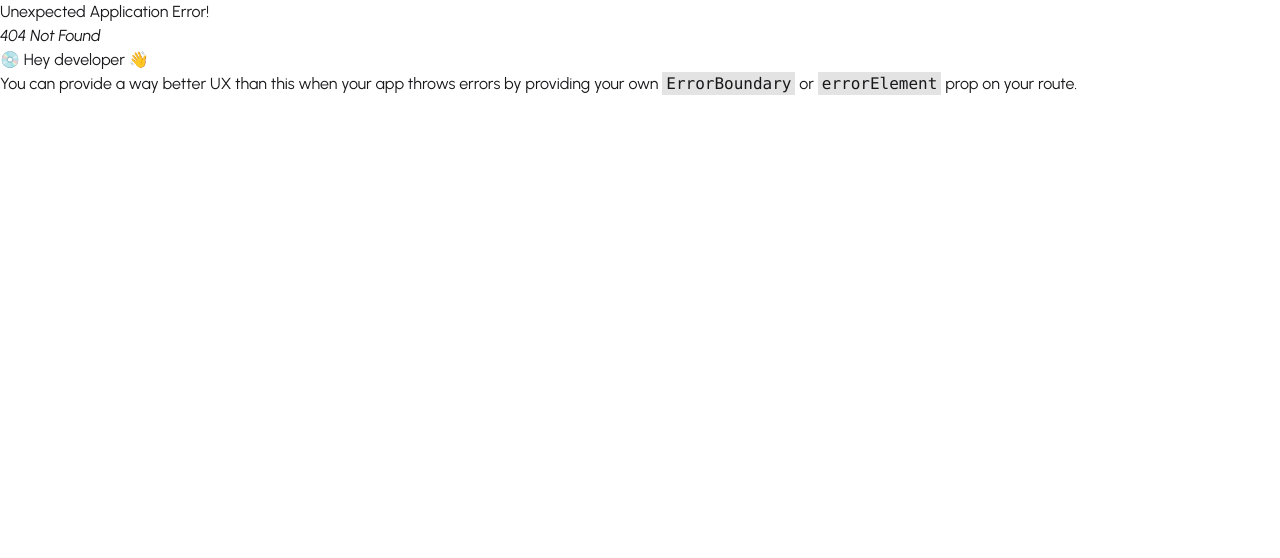
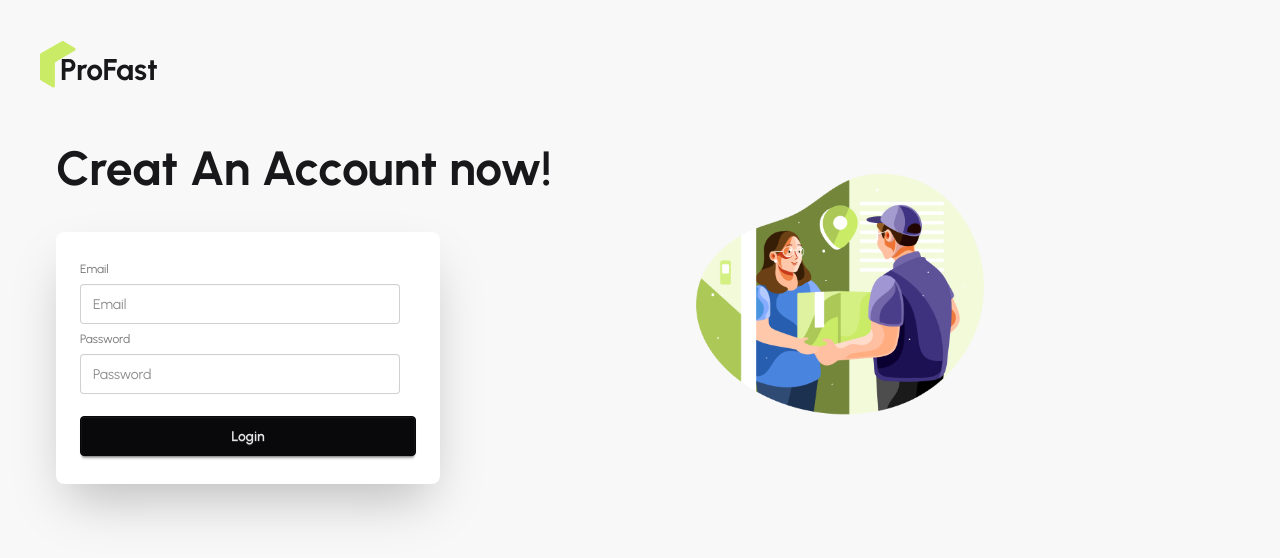
Before and after one commit to sejanmiah/zap-shift-currier-system-client-side, a React (Vite) app: page /register in a window 1280 px wide. Before the commit this address had no page. Shown: the top 558 px of the page. Built offline with nearby package versions, Linux system fonts and the light colour scheme.

Commit message:
Registation page design done

```diff
--- a/src/Layout/AuthLayout.jsx
+++ b/src/Layout/AuthLayout.jsx
@@ -15,7 +15,7 @@
             <img src={AuthImage} className="max-w-sm rounded-lg" />
           </div>
         <div className="flex-1">
-          <h1 className="text-5xl font-bold">Box Office News!</h1>
+          <h1 className="text-5xl font-bold"></h1>
           <Outlet></Outlet>
         </div>
       </div>
--- a/src/Pages/Authentications/LogIn/LogIn.jsx
+++ b/src/Pages/Authentications/LogIn/LogIn.jsx
@@ -2,28 +2,57 @@
 import { useForm } from "react-hook-form";
 
 const LogIn = () => {
-    const {register,handleSubmit} = useForm();
-    const onSubmit = data => {
-        console.log(data);
-    }
+  const {
+    register,
+    handleSubmit,
+    formState: { errors },
+  } = useForm();
+
+  const onSubmit = (data) => {
+    console.log(data);
+  };
+
   return (
     <div>
+        <h1 className="text-4xl font-bold">Login Now</h1>
       <form onSubmit={handleSubmit(onSubmit)}>
         <fieldset className="fieldset">
-
           <label className="label">Email</label>
-          <input type="email" {...register("email")} className="input" placeholder="Email" />
+          <input
+            type="email"
+            {...register("email", { required: true })}
+            className="input"
+            placeholder="Email"
+          />
+          {errors.email && (
+            <p className="text-red-500">The Email is required</p>
+          )}
 
           <label className="label">Password</label>
-          <input type="password" {...register("password")} className="input" placeholder="Password" />
+          <input
+            type="password"
+            {...register("password", {
+              required: true,
+              minLength: 6, // ✅ minimum length rule added
+            })}
+            className="input"
+            placeholder="Password"
+          />
+          {errors.password?.type === "required" && (
+            <p className="text-red-500">The Password is required</p>
+          )}
+          {errors.password?.type === "minLength" && (
+            <p className="text-red-500">
+              Password must be at least 6 characters long
+            </p>
+          )}
 
           <div>
             <a className="link link-hover">Forgot password?</a>
           </div>
 
+        </fieldset>
           <button className="btn btn-neutral mt-4">Login</button>
-
-        </fieldset>
       </form>
     </div>
   );
--- /dev/null
+++ b/src/Pages/Authentications/Register/Register.jsx
@@ -0,0 +1,37 @@
+import React from 'react';
+import { useForm } from 'react-hook-form';
+
+const Register = () => {
+    const {register,handleSubmit} = useForm();
+    const onSubmit = data => {
+        console.log(data);
+    }
+    return (
+        <div>
+
+
+              <h1 className="text-5xl my-10 font-bold">Creat An Account now!</h1>
+    <div className="card bg-base-100 w-full max-w-sm shrink-0 shadow-2xl">
+      <div className="card-body">
+        <form onSubmit={handleSubmit(onSubmit)}>
+
+        <fieldset className="fieldset">
+          <label className="label">Email</label>
+          <input type="email" {...register('email')} className="input" placeholder="Email" />
+
+          <label className="label">Password</label>
+          <input type="password" {...register('password')} className="input" placeholder="Password" />
+
+          <button className="btn btn-neutral mt-4">Login</button>
+
+        </fieldset>
+
+        </form>
+
+      </div>
+    </div>
+        </div>
+    );
+};
+
+export default Register;
--- a/src/router/router.jsx
+++ b/src/router/router.jsx
@@ -5,6 +5,7 @@
 import Home from "../Pages/Home/Home";
 import AuthLayout from "../Layout/AuthLayout";
 import LogIn from "../Pages/Authentications/LogIn/LogIn";
+import Register from "../Pages/Authentications/Register/Register";
 
 
 export const router = createBrowserRouter([
@@ -26,6 +27,10 @@
       {
         path: 'login',
         Component: LogIn,
+      },
+      {
+        path: 'register',
+        Component: Register,
       }
     ]
   },
```
